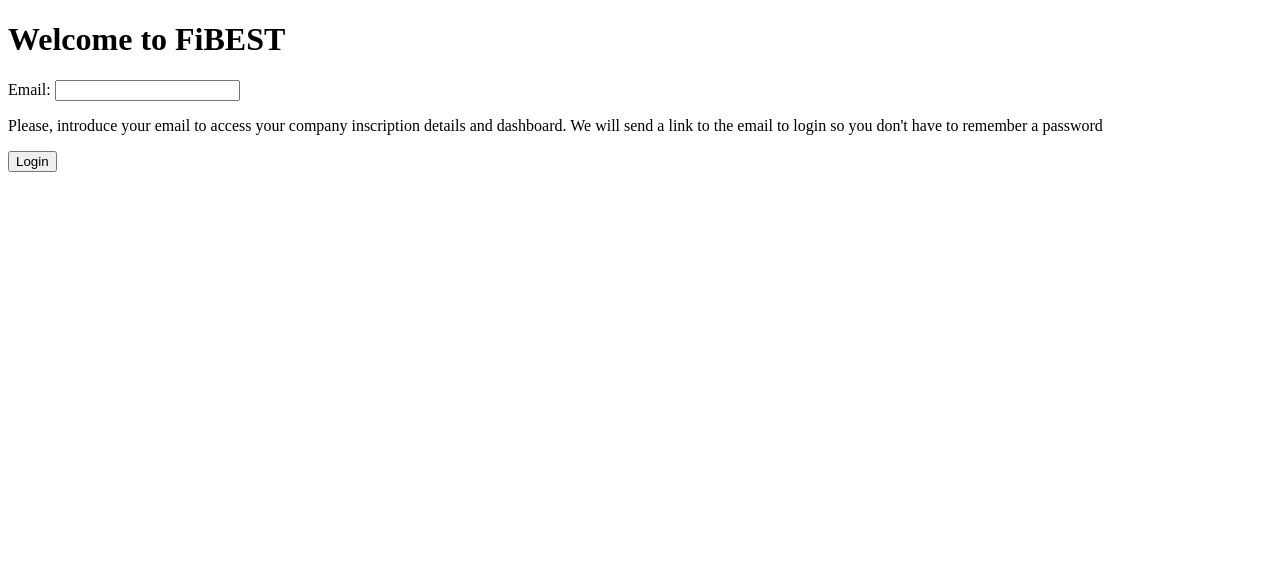
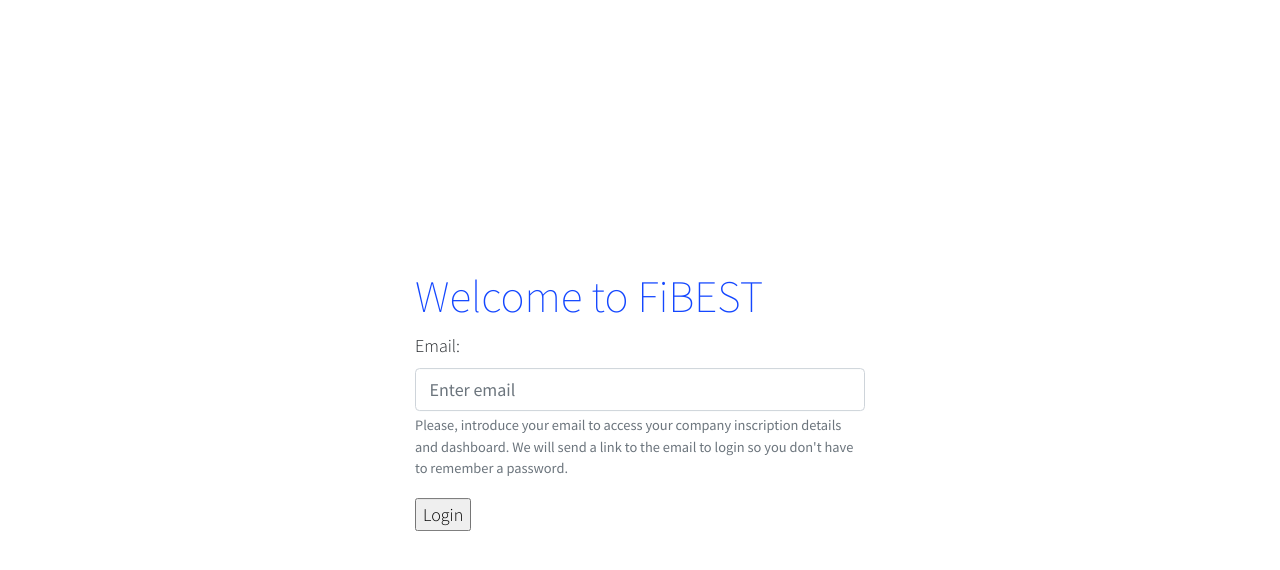
Before and after one commit to LBGValladolid/fibest, a Django app: page /login/ in a window 1280 px wide. Shown: the top 570 px of the page. Run offline with Django 3.2, Linux system fonts and the light colour scheme; some libraries are stand-ins or nearby versions.

Commit message:
Login CCSado

```diff
--- a/fibest/templates/login.html
+++ b/fibest/templates/login.html
@@ -3,16 +3,61 @@
     <head>
         <meta charset="utf-8">
         <title>Login for companies</title>
+        <meta name="viewport" content="width=device-width, initial-scale=1">
+        <link rel="stylesheet" href="https://stackpath.bootstrapcdn.com/bootstrap/4.3.1/css/bootstrap.min.css" integrity="sha384-ggOyR0iXCbMQv3Xipma34MD+dH/1fQ784/j6cY/iJTQUOhcWr7x9JvoRxT2MZw1T" crossorigin="anonymous">
+        <link href="https://fonts.googleapis.com/css?family=Source+Sans+Pro:200,300,400&display=swap&subset=latin-ext" rel="stylesheet">
+
+        <style>
+            * {
+                font-family: 'Source Sans Pro', sans-serif;
+                font-weight: 300;
+                font-size: 18px;
+            }
+
+            body {
+                padding-bottom: 2.5rem;
+
+            }
+
+            h1, h2, h3 {
+                font-weight: 200;
+                color: #1447ff;
+            }
+
+            main {
+                max-width: 450px;
+                position: absolute;
+                left: 50%;
+                top: 50%;
+                -webkit-transform: translate(-50%, -50%);
+                transform: translate(-50%, -50%);
+            }
+        </style>
     </head>
     <body>
-        <h1>Welcome to FiBEST</h1>
-        {% if error_message %}<p><strong>{{ error_message }}</strong></p>{% endif %}
-        <form action="/login/" method="POST">
-            {% csrf_token %}
-            <label for="email">Email: </label>
-            <input id="email" name="email" type="email">
-            <p>Please, introduce your email to access your company inscription details and dashboard. We will send a link to the email to login so you don't have to remember a password</p>
-            <input type="submit" value="Login">
-        </form>
+        <main>
+            <h1>Welcome to FiBEST</h1>
+            <form action="/login/" method="POST">
+                {% csrf_token %}
+                <div class="form-group">
+                    <label for="exampleInputEmail1">Email:</label>
+                    <input type="email" class="form-control" id="email" name="email" aria-describedby="emailHelp" placeholder="Enter email">
+                    <small id="emailHelp" class="form-text text-muted">Please, introduce your email to access your company inscription details and dashboard. We will send a link to the email to login so you don't have to remember a password.</small>
+                </div>
+
+                <input type="submit" value="Login">
+
+                {% if error_message %}
+                    <div class="alert alert-danger" role="alert">
+                        {{ error_message }}
+                    </div>
+                {% endif %}
+            </form>
+        </main>
+
+        {# Bootstrap JS, Popper y JQuery #}
+        <script src="https://code.jquery.com/jquery-3.3.1.slim.min.js" integrity="sha384-q8i/X+965DzO0rT7abK41JStQIAqVgRVzpbzo5smXKp4YfRvH+8abtTE1Pi6jizo" crossorigin="anonymous"></script>
+        <script src="https://cdnjs.cloudflare.com/ajax/libs/popper.js/1.14.7/umd/popper.min.js" integrity="sha384-UO2eT0CpHqdSJQ6hJty5KVphtPhzWj9WO1clHTMGa3JDZwrnQq4sF86dIHNDz0W1" crossorigin="anonymous"></script>
+        <script src="https://stackpath.bootstrapcdn.com/bootstrap/4.3.1/js/bootstrap.min.js" integrity="sha384-JjSmVgyd0p3pXB1rRibZUAYoIIy6OrQ6VrjIEaFf/nJGzIxFDsf4x0xIM+B07jRM" crossorigin="anonymous"></script>
     </body>
 </html>
```
Also changed, not shown: fibest/sandbox/md-preview.html (added, +37 -0 lines), fibest/sandbox/README.md (added).
